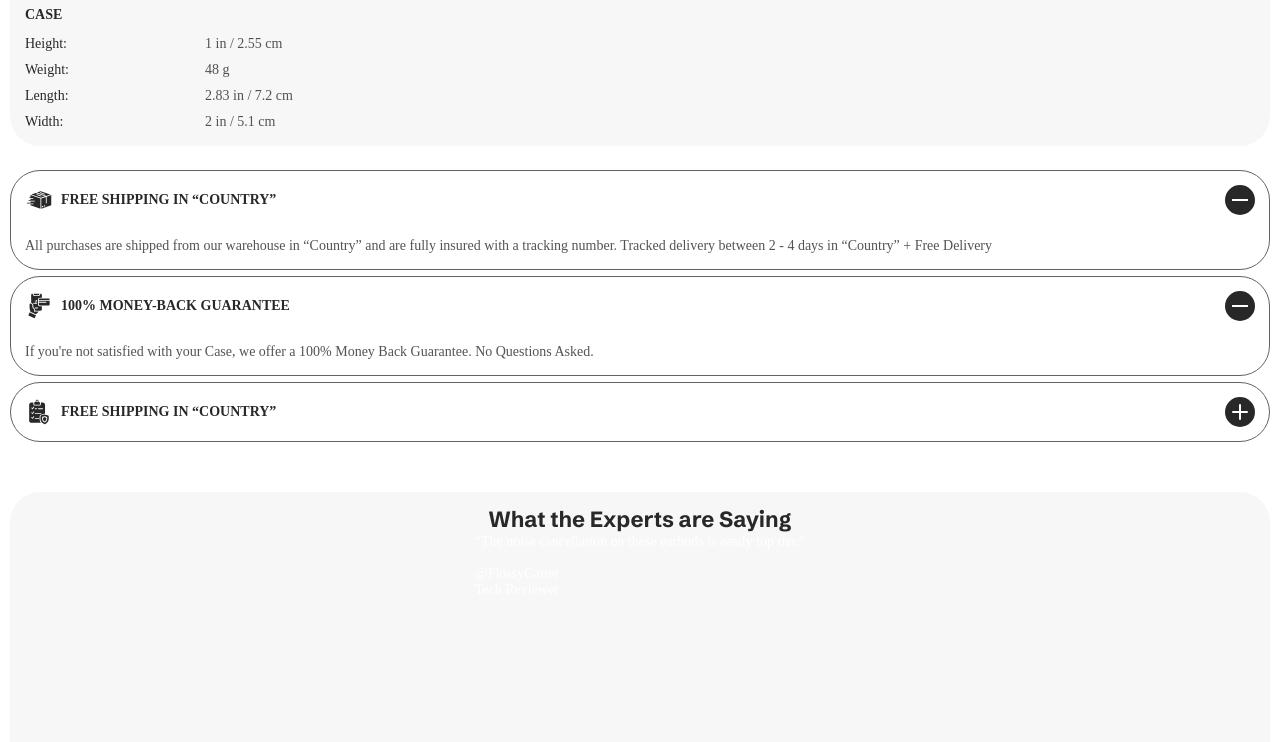
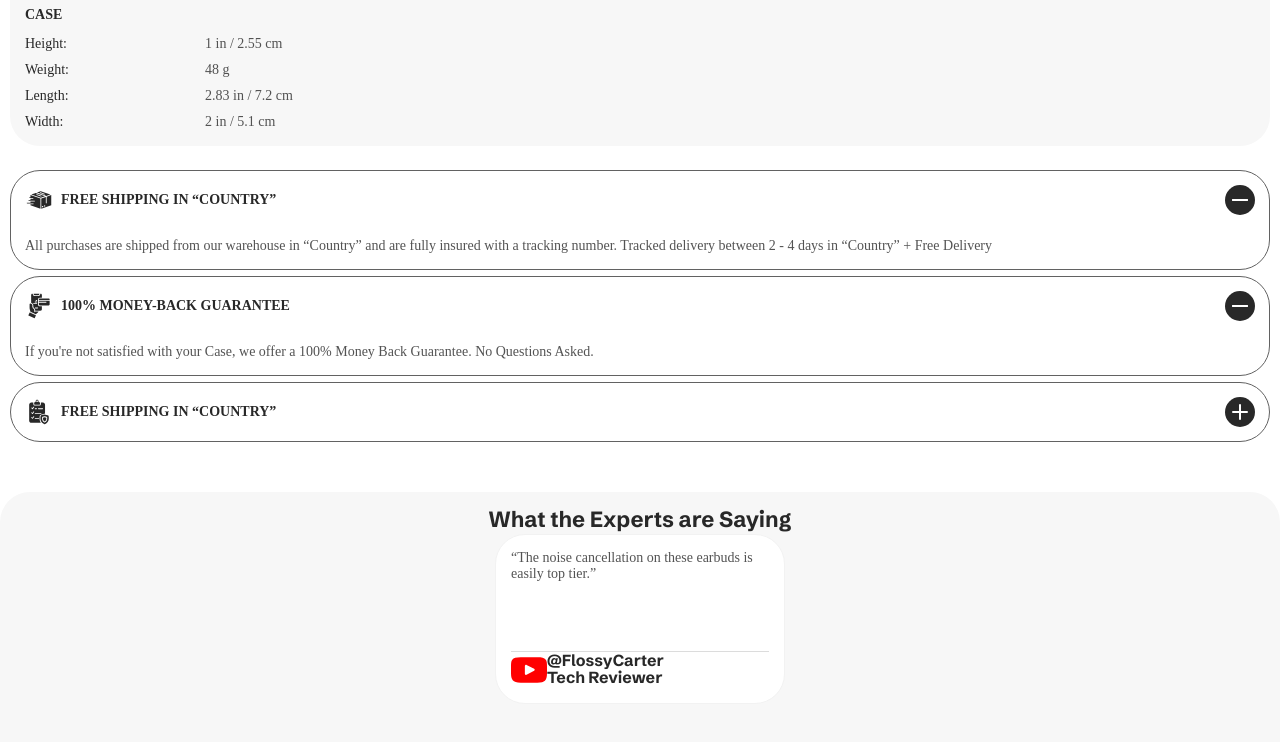
Before and after one commit to Xamana/beats-lending, a plain HTML site: page index.html in a window 1280 px wide. Shown: the part 1785-2527 px from the top of the page. Drawn offline with Linux system fonts and the light colour scheme.

Commit message:
add styles

```diff
--- a/css/styles.css
+++ b/css/styles.css
@@ -511,17 +511,48 @@ body {
 }
 .reviews-carousel {
 }
-.reviews-items {
+.reviews-list {
+    display: flex;
+
 }
 .reviews-item {
+    display: flex;
+    width: 290px;
+    height: 170px;
+    border-radius: 30px;
+    border: 1px solid rgba(242, 242, 242, 1);
+    flex-direction: column;
+    justify-content: space-between;
+    background-color: #fff;
+    padding: 15px;
+
 }
 .reviews-comments {
+    color: rgba(40, 40, 40, 0.8);
+    font-size: 14px;
+    font-weight: 400;
+    font-family: Gilroy
 }
 .reviews-person {
+    display: flex;
+    border-top: 1px solid rgba(220, 220, 220, 1);
 }
 .reviews-person__img {
+    width: 36px;
+    height: 36px;
+    display: flex;
+
+}
+.icon-youtube {
+    background: url(../assets/img/comments/Youtube.svg) no-repeat center;
 }
 .reviews-info {
+    font-family:  Schibsted Grotesk;
+    font-weight: 700;
+    font-size: 16px;
+    line-height: 17.2px;
+    color: rgba(40, 40, 40, 1);
+
 }
 .reviews-info__nickName {
 }
--- a/index.html
+++ b/index.html
@@ -192,14 +192,14 @@
                     </div>
                 </div>
             </div>
-            <div class="reviews content">
+            <div class="reviews">
                 <div class="reviews-title">What the Experts are Saying</div>
                 <div class="reviews-carousel">
-                    <div class="reviews-items">
+                    <div class="reviews-list">
                         <div class="reviews-item">
                             <div class="reviews-comments">“The noise cancellation on these earbuds is easily top tier.”</div>
                             <div class="reviews-person">
-                                <img src="" alt="" class="reviews-person__img">
+                                <i alt="" class="reviews-person__img icon-youtube"></i>
                                 <div class="reviews-info">
                                     <div class="reviews-info__nickName">@FlossyCarter</div>
                                     <div class="reviews-info__jobTitle">Tech Reviewer</div>
```
